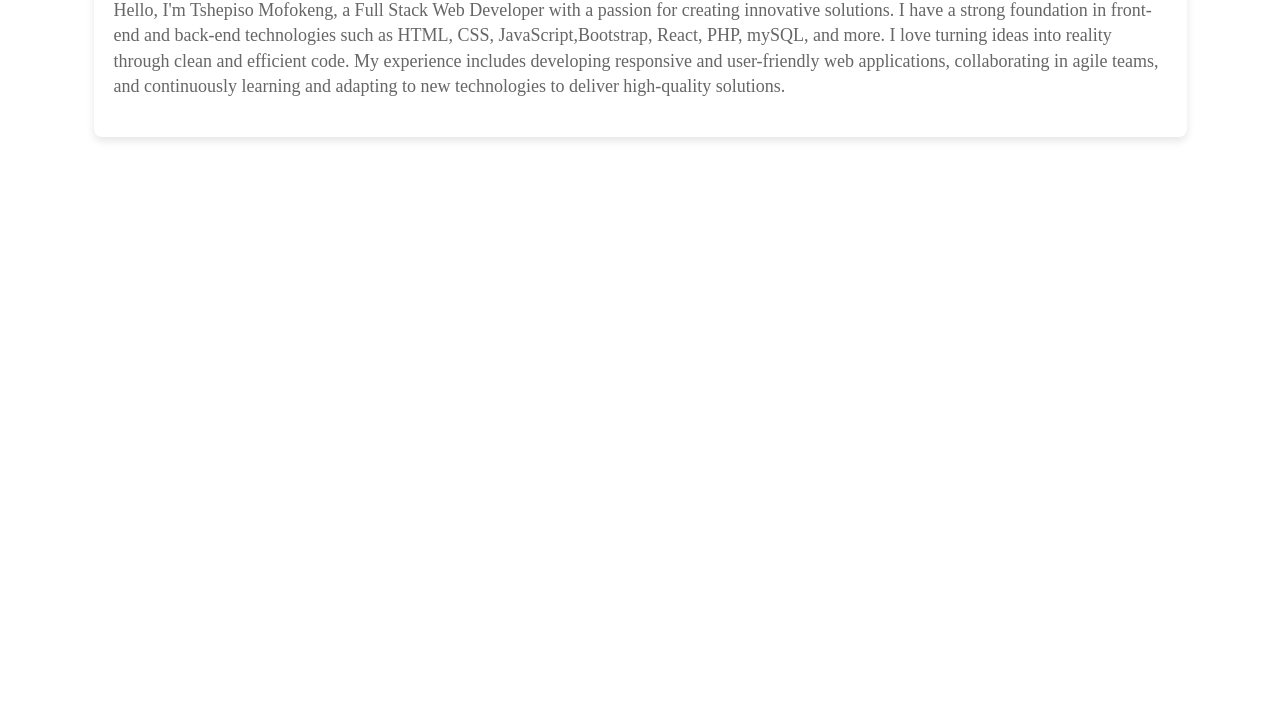
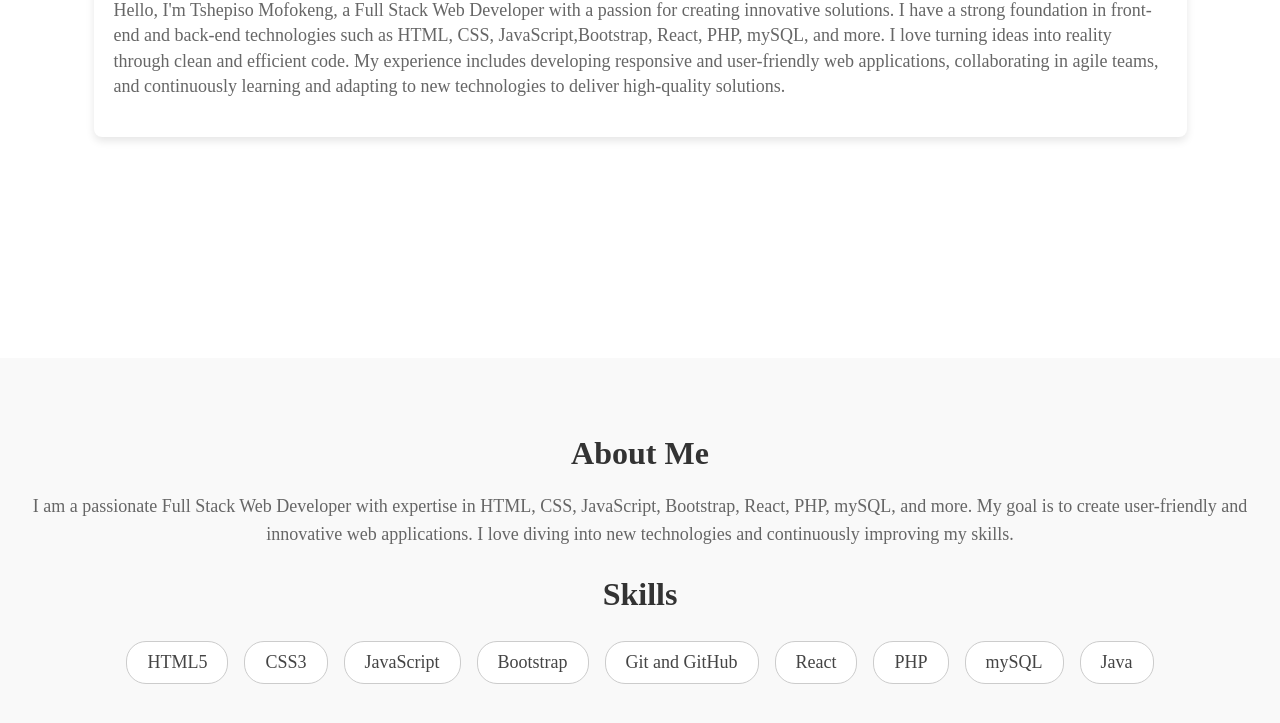
Before and after one commit to Slad3YT/tshepiso-s-portfolio, a plain HTML site: page index.html in a window 1280 px wide. Shown: the part 513-1236 px from the top of the page. Before the commit the page ends 871 px from the top, so only its background shows below. Drawn offline with Linux system fonts and the light colour scheme.

Commit message:
Added about section

```diff
--- a/css/style.css
+++ b/css/style.css
@@ -2,6 +2,8 @@ body {
     margin: 0;
     padding: 0;
 }
+
+/*Navigation bar style*/
 
 .navbar {
     background-color: #333;
@@ -43,6 +45,9 @@ body {
     background-color: #ddd;
     color: black;
 }
+
+
+/*welcome section style*/
 
 .welcome {
     display: flex;
@@ -87,3 +92,45 @@ body {
     color: #666;
     line-height: 1.4;
 }
+
+
+/*about style*/
+
+
+
+.about {
+    background-color: #f9f9f9;
+    padding: 50px 20px;
+    text-align: center;
+}
+
+.about h2 {
+    font-size: 32px;
+    margin-bottom: 20px;
+    color: #333;
+}
+
+.about p {
+    font-size: 18px;
+    color: #666;
+    line-height: 1.6;
+}
+
+.about ul {
+    list-style-type: none;
+    padding: 0;
+    display: flex;
+    justify-content: center;
+    align-items: center;
+    flex-wrap: wrap;
+}
+
+.about ul li {
+    font-size: 18px;
+    color: #444;
+    margin: 8px;
+    padding: 10px 20px;
+    border: 1px solid #ccc;
+    border-radius: 20px;
+    background-color: #fff;
+}
--- a/index.html
+++ b/index.html
@@ -40,5 +40,27 @@
         </div>
       </section>
     </section>
+
+    <section class="about">
+        <div class="aboutContent">
+            <h2>About Me</h2>
+            <p>
+                I am a passionate Full Stack Web Developer with expertise in HTML, CSS, JavaScript, Bootstrap, React, PHP, mySQL, and more. My goal is to create user-friendly and innovative web applications. I love diving into new technologies and continuously improving my skills.
+            </p>
+            <h2>Skills</h2>
+            <ul>
+                <li>HTML5</li>
+                <li>CSS3</li>
+                <li>JavaScript</li>
+                <li>Bootstrap</li>
+                <li>Git and GitHub</li>
+                <li>React</li>
+                <li>PHP</li>
+                <li>mySQL</li>
+                <li>Java</li>
+            </ul>
+        </div>
+    </section>
+
   </body>
 </html>
```
